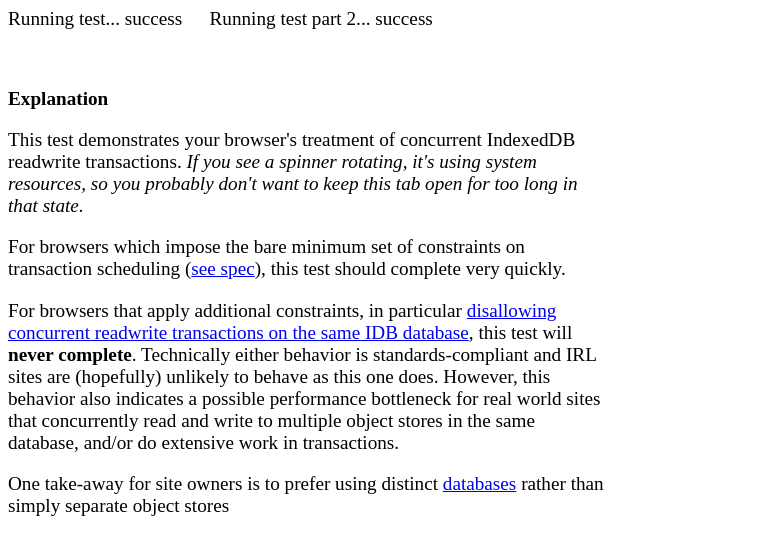
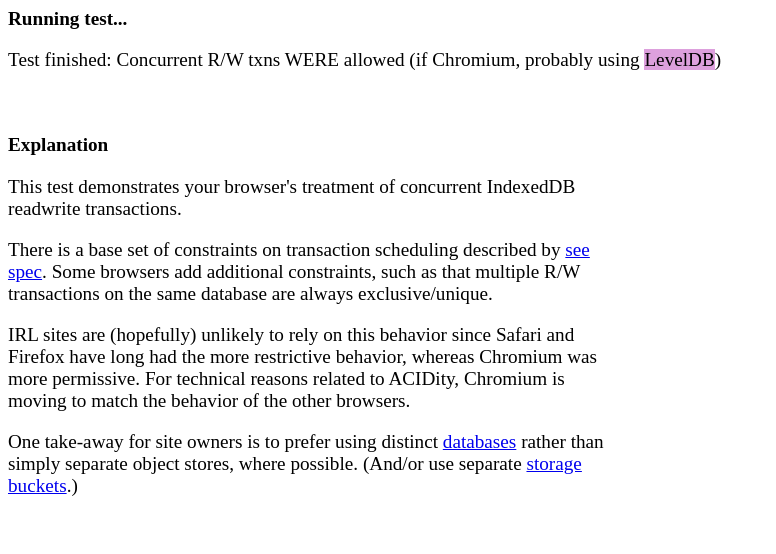
Before and after one commit to evanstade/web-storage-demos, a plain HTML site: page idb-txn-scopes/index.html in a window 1280 px wide. Shown: the whole page, without its empty margins (0-776 px from the left). Drawn offline with Linux system fonts and the light colour scheme.

Commit message:
More direct message.

```diff
--- a/idb-txn-scopes/index.html
+++ b/idb-txn-scopes/index.html
@@ -1,50 +1,42 @@
 <!DOCTYPE html>
 <html lang="en">
   <head>
-    <!--
-      This is an HTML comment
-      You can write text in a comment and the content won't be visible in the page
-    -->
-
     <meta charset="utf-8" />
     <meta name="viewport" content="width=device-width, initial-scale=1" />
 
-    <!--
-      This is the page head - it contains info the browser uses
-      Like the title, which appears on the browser tab but not inside the page
-      Further down you'll see the content that displays in the page
-    -->
     <title>IDB overlapping readwrite transactions test</title>
-
-    <!-- The website stylesheet -->
     <link rel="stylesheet" href="style.css" />
-
-    <!-- The website JavaScript file -->
     <script src="script.js" defer></script>
   </head>
   <body>
-    <span>
+    <div style="font-weight: bold">
       Running test...
-    </span>
-    <div id="result-db1" class="lds-ring"><div></div><div></div><div></div><div></div></div>
-    <span>
-      Running test part 2...
-    </span>
-    <div id="result-db2" class="lds-ring"><div></div><div></div><div></div><div></div></div>
+    </div>
+    <p id="result-db1" class="lds-ring">
+      <!-- Spinner -->
+      <div></div><div></div><div></div><div></div>
+
+      <!-- Results messages -->
+      <span id="finished" hidden>Test finished: Concurrent R/W txns WERE allowed (if Chromium, probably using <span style="background-color:plum">LevelDB</span>)</span>
+      <span id="timed-out" hidden>Test finished: Concurrent R/W txns WERE NOT allowed
+        (probably using <span style="background-color:gold">SQLite</span>)
+        </span>
+    </p>
+    <br>
+    <br>
     <div id="explanation">
       <b>Explanation</b>
     <p>
-      This test demonstrates your browser's treatment of concurrent IndexedDB readwrite transactions. <em>If you see a spinner rotating, it's using system resources, so you probably don't want to keep this tab open for too long in that state.</em>
+      This test demonstrates your browser's treatment of concurrent IndexedDB readwrite transactions.
     </p>
     <p>
-      For browsers which impose the bare minimum set of constraints on transaction scheduling (<a href="https://w3c.github.io/IndexedDB/#transaction-scheduling">see spec</a>), this test should complete very quickly.
+      There is a base set of constraints on transaction scheduling described by <a href="https://w3c.github.io/IndexedDB/#transaction-scheduling">see spec</a>. Some browsers add additional constraints, such as that multiple R/W transactions on the same database are always exclusive/unique.
     </p>
     <p>
-      For browsers that apply additional constraints, in particular <a href="https://searchfox.org/mozilla-central/source/dom/indexedDB/ActorsParent.cpp#8157-8158">disallowing concurrent readwrite transactions on the same IDB database</a>, this test will <b>never complete</b>.
-      Technically either behavior is standards-compliant and IRL sites are (hopefully) unlikely to behave as this one does. However, this behavior also indicates a possible performance bottleneck for real world sites that concurrently read and write to multiple object stores in the same database, and/or do extensive work in transactions.
+      IRL sites are (hopefully) unlikely to rely on this behavior since Safari and Firefox have long had the more restrictive behavior, whereas Chromium was more permissive. For technical reasons related to ACIDity, Chromium is moving to match the behavior of the other browsers.
     </p>
     <p>
-      One take-away for site owners is to prefer using distinct <a href="https://developer.mozilla.org/en-US/docs/Web/API/IDBDatabase">databases</a> rather than simply separate <a>object stores</a>
+      One take-away for site owners is to prefer using distinct <a href="https://developer.mozilla.org/en-US/docs/Web/API/IDBDatabase">databases</a> rather than simply separate <a>object stores</a>, where possible. (And/or use separate <a href="https://developer.chrome.com/docs/web-platform/storage-buckets">storage buckets</a>.)
     </p>
     </div>
   </body>
--- a/idb-txn-scopes/script.js
+++ b/idb-txn-scopes/script.js
@@ -1,12 +1,5 @@
-/*
-  This is your site JavaScript code - you can add interactivity!
-*/
-
-// Print a message in the browser's dev tools console each time the page loads
-// Use your menus or right-click / control-click and choose "Inspect" > "Console"
-console.log("Hello 🌎");
-
 let stopRecursing = {};
+let recurseCount = 0;
 
 const customerData = [
   { ssn: "444-44-4444", name: "Bill", age: 35, email: "bill@company.com" },
@@ -17,76 +10,71 @@ var createWriteAndRead = function(dbName) {
   const request = indexedDB.open(dbName, 2);
 
   request.onerror = (event) => {
-    // Handle errors.
+    console.error("Database error: ", event);
   };
   request.onsuccess = (event) => {
     const db = event.target.result;
-    if (db.name == 'db1') {
-      writeSomeOtherData(db);
+    if (db.name === 'db1') {
+      writeToProviderStore(db);
     }
-    writeCustomerData(db);
+    writeToCustomerStore(db);
     read444(db);
   }
   request.onupgradeneeded = (event) => {
     const db = event.target.result;
     db.createObjectStore("providers", { keyPath: "ssn" });
-    // Create an objectStore to hold information about our customers. We're
-    // going to use "ssn" as our key path because it's guaranteed to be
-    // unique - or at least that's what I was told during the kickoff meeting.
-    const objectStore = db.createObjectStore("customers", { keyPath: "ssn" });
-
-    // Create an index to search customers by name. We may have duplicates
-    // so we can't use a unique index.
-    objectStore.createIndex("name", "name", { unique: false });
-
-    // Create an index to search customers by email. We want to ensure that
-    // no two customers have the same email, so use a unique index.
-    objectStore.createIndex("email", "email", { unique: true });
+    db.createObjectStore("customers", { keyPath: "ssn" });
   }
 }
 
-// Writes data to "providers" object store.
-var writeSomeOtherData = function(db) {
+var writeToProviderStore = function (db) {
   const txn = db.transaction("providers", "readwrite");
   const providerObjectStore = txn.objectStore("providers");
   customerData.forEach((customer) => {
-    providerObjectStore.add(customer);
+    providerObjectStore.put(customer);
   });
   var recurse = function(event) {
     if (!stopRecursing[db.name]) {
       var innerRequest = providerObjectStore.get("555-55-5555");
       innerRequest.onsuccess = recurse;
+      innerRequest.onerror = (event) => {
+        console.error("Database error: ", event);
+      };
+      if (++recurseCount == 1000) {
+        stopRecursing[db.name] = true;
+      }
     }
   };
   var request = providerObjectStore.get("555-55-5555");
   request.onsuccess = recurse;
+  request.onerror = (event) => {
+    console.error("Database error: ", event);
+  };
 }
 
-// Writes data to "customers" object store.
-var writeCustomerData = function(db) {
+var writeToCustomerStore = function (db) {
   const customerObjectStore = db
     .transaction("customers", "readwrite")
     .objectStore("customers");
   customerData.forEach((customer) => {
-    customerObjectStore.add(customer);
+    customerObjectStore.put(customer);
   });
 }
 
-// Reads data from "providers" object store.
 var read444 = function(db) {
   const transaction = db.transaction(["customers"]);
   const objectStore = transaction.objectStore("customers");
   const request = objectStore.get("444-44-4444");
-  request.onerror = (event) => {
-    // Handle errors!
-  };
   request.onsuccess = (event) => {
-    // Do something with the request.result!
-    console.log(`Name for SSN 444-44-4444 is ${request.result.name}`);
     stopRecursing[db.name] = true;
-    document.getElementById('result-' + db.name).innerText = "success";
+    let resultDiv = document.getElementById('result-' + db.name);
+    resultDiv.classList.remove('lds-ring');
+    if (recurseCount >= 1000) {
+      document.getElementById('timed-out').hidden = false;
+    } else {
+      document.getElementById('finished').hidden = false;
+    }
   };
 }
 
 createWriteAndRead("db1");
-createWriteAndRead("db2");
```
